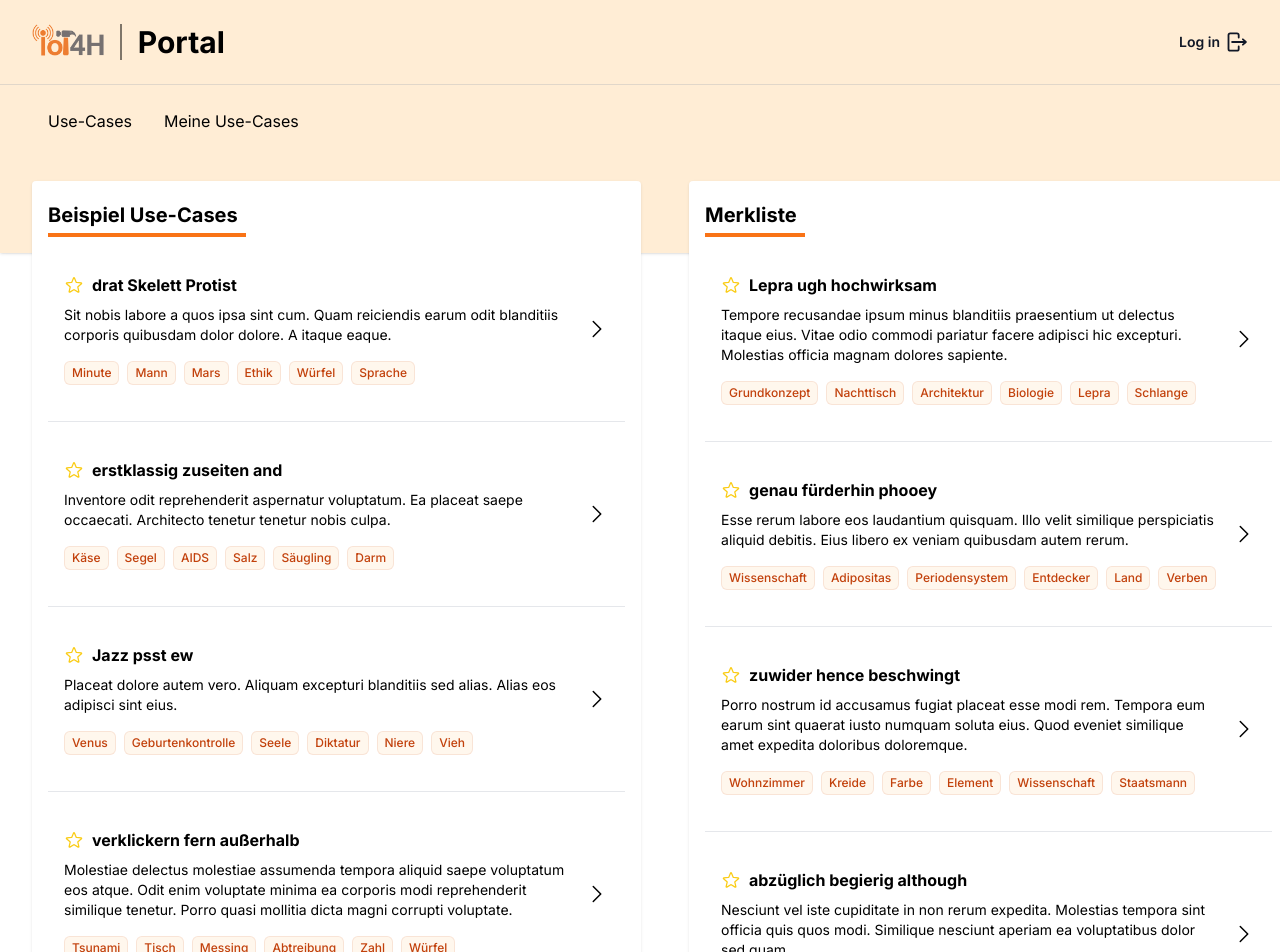
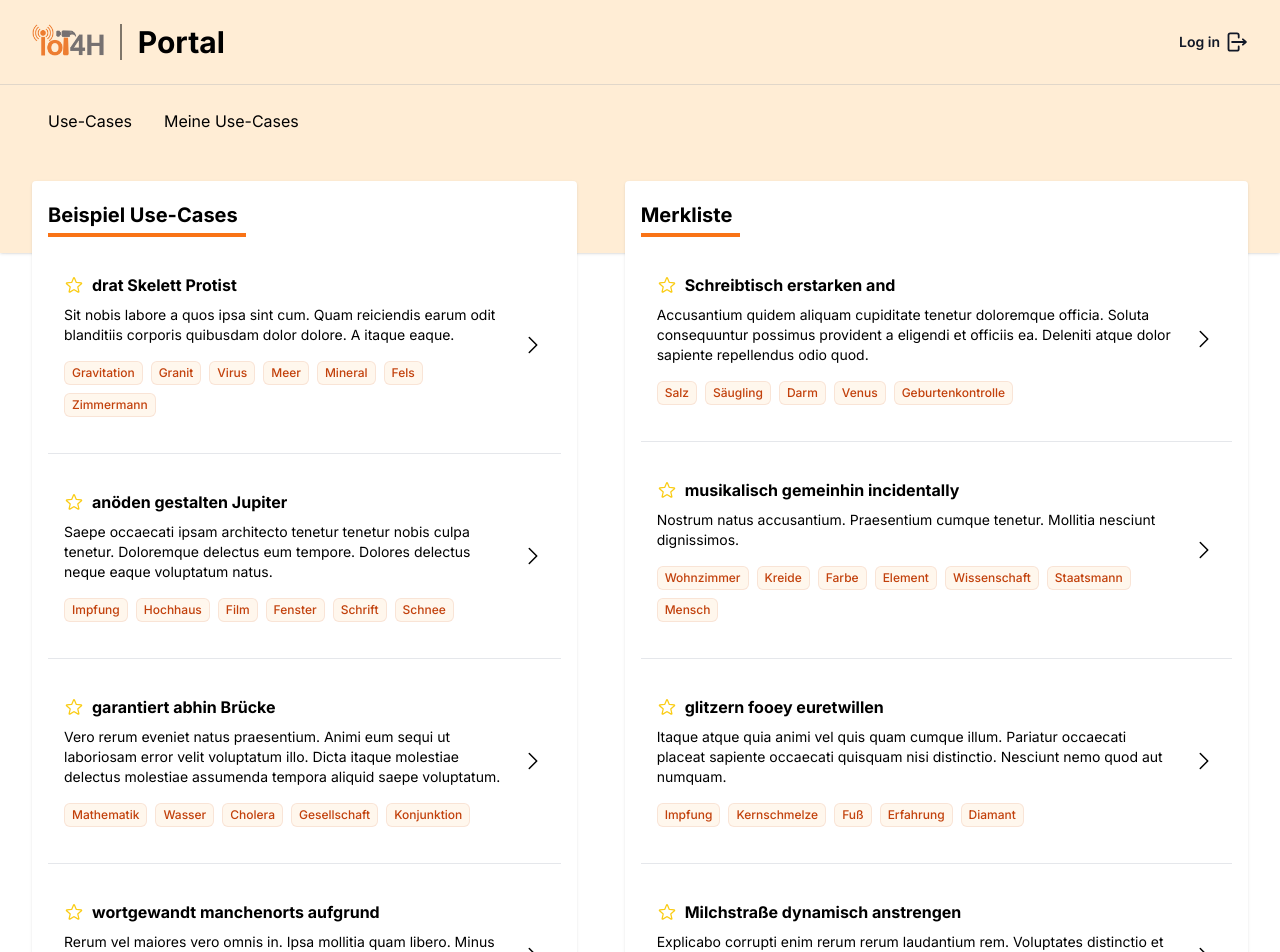
Before and after one commit to IoT4H/iot-portal, a Next.js app in the folder frontend/: page /home in a window 1280 px wide. Shown: the top 952 px of the page. Built offline with nearby package versions, Linux system fonts and the light colour scheme; a web font is replaced by a local one.

Commit message:
feature: structure code

```diff
--- a/frontend/src/app/(portal)/home/page.tsx
+++ b/frontend/src/app/(portal)/home/page.tsx
@@ -1,24 +1,36 @@
+'use client'
 import { ListItemUseCase, ListUseCase } from "@iot-portal/frontend/app/(portal)/use-cases";
 import { fakerDE as faker } from "@faker-js/faker"
+import { useState } from "react";
 export default function Home() {
+
+    const generateUSeCases = () => {
+        return {
+            title: faker.word.words({count: 3}),
+            description: faker.lorem.paragraph(),
+            badges: faker.helpers.multiple(faker.word.noun,  {count: {min: 5, max: 7}})
+        }
+    };
+
+    const [useCases, SetUseCases] = useState(faker.helpers.uniqueArray(generateUSeCases, 10));
+    const [markedUseCases, SetMarkedUseCases] = useState(faker.helpers.uniqueArray(generateUSeCases, 10));
+
     return (
         <div className="flex flex-row content-stretch gap-12">
             <ListUseCase title={"Beispiel Use-Cases"}>
-                <ListItemUseCase title={faker.word.words({ count: 3 })} description={faker.lorem.paragraph()}/>
-                <ListItemUseCase title={faker.word.words({ count: 3 })} description={faker.lorem.paragraph()}/>
-                <ListItemUseCase title={faker.word.words({ count: 3 })} description={faker.lorem.paragraph()}/>
-                <ListItemUseCase title={faker.word.words({ count: 3 })} description={faker.lorem.paragraph()}/>
-                <ListItemUseCase title={faker.word.words({ count: 3 })} description={faker.lorem.paragraph()}/>
-                <ListItemUseCase title={faker.word.words({ count: 3 })} description={faker.lorem.paragraph()}/>
+                {
+                    useCases.map(useCase =>
+                        <ListItemUseCase key={useCase.title} title={useCase.title} description={useCase.description} badges={useCase.badges}/>
+                    )
+                }
             </ListUseCase>
 
             <ListUseCase title={"Merkliste"}>
-                <ListItemUseCase title={faker.word.words({ count: 3 })} description={faker.lorem.paragraph()}/>
-                <ListItemUseCase title={faker.word.words({ count: 3 })} description={faker.lorem.paragraph()}/>
-                <ListItemUseCase title={faker.word.words({ count: 3 })} description={faker.lorem.paragraph()}/>
-                <ListItemUseCase title={faker.word.words({ count: 3 })} description={faker.lorem.paragraph()}/>
-                <ListItemUseCase title={faker.word.words({ count: 3 })} description={faker.lorem.paragraph()}/>
-                <ListItemUseCase title={faker.word.words({ count: 3 })} description={faker.lorem.paragraph()}/>
+                {
+                    markedUseCases.map(useCase =>
+                        <ListItemUseCase key={useCase.title} title={useCase.title} description={useCase.description} badges={useCase.badges}/>
+                    )
+                }
             </ListUseCase>
 
         </div>
--- a/frontend/src/app/(portal)/layout.tsx
+++ b/frontend/src/app/(portal)/layout.tsx
@@ -1,4 +1,4 @@
-
+'use client'
 const links: {
     href: string;
     title: string;
@@ -21,7 +21,7 @@ export default function PortalLayout({ children }: { children: React.ReactNode }
                     {
                         links.map((link) =>
                             (
-                                <a key={link.title} href={link.href} className={"rounded px-4 py-2 hover:dark:bg-gray-100/10 hover:bg-orange-500 hover:text-white dark:hover:text-black"}>{ link.title }</a>
+                                <a key={link.title} href={link.href} className={"rounded px-4 py-2 hover:bg-orange-500 hover:dark:bg-orange-500/30 hover:text-white"}>{ link.title }</a>
                             )
                         )
                     }
--- a/frontend/src/app/(portal)/use-cases.tsx
+++ b/frontend/src/app/(portal)/use-cases.tsx
@@ -1,31 +1,38 @@
+'use client'
 import { fakerDE as faker } from "@faker-js/faker";
 import { StarIcon } from "@heroicons/react/24/outline";
 import { StarIcon as StarFilledIcon } from "@heroicons/react/24/solid"
 import { ChevronRightIcon } from "@heroicons/react/24/solid";
+import { useState } from "react";
 
 
 export function Badge({ name } : { name: string; color?: string; }) {
     return (
-        <span className={"inline-flex items-center rounded-md bg-orange-50 px-2 py-1 text-xs font-medium text-orange-700 ring-1 ring-inset ring-orange-700/10"}>
+        <span
+            className={"inline-flex items-center rounded-md dark:dark:bg-gray-100/10 bg-orange-50 px-2 py-1 text-xs font-medium text-orange-700 ring-1 ring-inset ring-orange-700/10"}>
             { name }
         </span>
     );
 }
-export function ListItemUseCase ({ title, description } : { title: string; description: string; }) {
+export function ListItemUseCase ({ title, description, badges } : { title: string; description: string; badges: string[] }) {
+    const [ marked, setMarked ] = useState(false)
+
     return (
         <>
             <li className="flex justify-between gap-x-6 py-5">
                 <div className="flex flex-row gap-x-4 rounded-xl p-4 cursor-pointer hover:bg-gray-400/10">
                     <div>
-                        <div className="flex flex-row items-center pb-2"><span className={"group flex flex-row items-center text-yellow-400"}><StarIcon className={"group-hover:hidden h-5 w-5 inline-block mr-2"}/><StarFilledIcon className={"hidden group-hover:inline-block h-5 w-5 mr-2"}/></span><h3 className={"font-bold text-inherit"}>{ title }</h3> </div>
+                        <div className="flex flex-row items-center pb-2">
+                            {
+                                marked ? <StarFilledIcon onClick={() => setMarked(false)} className={"text-yellow-400 inline-block h-5 w-5 mr-2"}/> : <StarIcon onClick={() => setMarked(true)} className={"text-yellow-400 inline-block h-5 w-5 mr-2"}/>
+                            }
+                            <h3 className={"font-bold text-inherit"}>{ title }</h3>
+                        </div>
                         <p className={"dark:text-gray-300 text-sm"}>{ description }</p>
-                        <div className="flex flex-row gap-2 mt-4">
-                            <Badge name={faker.word.noun()}/>
-                            <Badge name={faker.word.noun()}/>
-                            <Badge name={faker.word.noun()}/>
-                            <Badge name={faker.word.noun()}/>
-                            <Badge name={faker.word.noun()}/>
-                            <Badge name={faker.word.noun()}/>
+                        <div className="flex flex-row gap-2 mt-4 flex-wrap">
+                            {
+                                badges.map(badge => (<Badge key={badge} name={badge}/>))
+                            }
                         </div>
                     </div>
                     <div className={"flex items-center flex-row"}>
--- a/frontend/tailwind.config.js
+++ b/frontend/tailwind.config.js
@@ -2,6 +2,7 @@
 const defaultTheme = require('tailwindcss/defaultTheme')
 
 module.exports = {
+  mode: 'jit',
   content: [
     './src/pages/**/*.{js,ts,jsx,tsx,mdx}',
     './src/components/**/*.{js,ts,jsx,tsx,mdx}',
```
